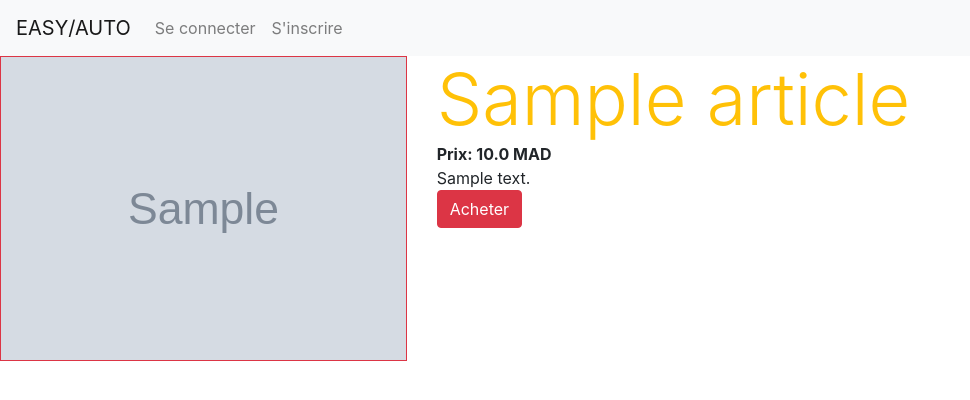
After one commit to OmarDahrouch/DJANGO_Groupe1, a Django app: page /1 in a window 1280 px wide. The commit adds this page. Shown: the top 400 px of the page, without its empty margins (0-970 px from the left). Run offline with Django 4.2, Linux system fonts and the light colour scheme; tables that the repository leaves empty hold one stand-in row (values such as "Sample post"); grey boxes marked "Sample" are stand-in pictures; some libraries are stand-ins or nearby versions.

Commit message:
details of articles

```diff
--- a/article/models.py
+++ b/article/models.py
@@ -4,7 +4,7 @@ from django.db import models
 class Article(models.Model):
     nom_art = models.CharField(max_length=50, default=None)
     categorie = models.CharField(max_length=50, default=None)
-    description = models.CharField(max_length=100)
+    description = models.CharField(max_length=5000)
     ref_article = models.IntegerField()
     prix = models.FloatField()
     qte_stock = models.IntegerField()
--- /dev/null
+++ b/article/templates/article/detail.html
@@ -0,0 +1,23 @@
+{%extends "article/base.html"%}
+
+{%block content%}
+    <div class="row">
+        <div class="col-md-4">
+            <div>
+                <img src="{{ article.new_image.url }}" width="500x" height="500x" alt="" class="img-fluid border border-danger border-4 border-dashed">
+            </div>
+        </div>
+        <div class="col-md-6">
+            <div class="text-warning display-3">
+                {{ article.nom_art }}
+            </div>
+            <div  class="text-lg font-weight-bold">
+               Prix: {{ article.prix }} MAD
+            </div>
+            <div>
+                {{ article.description }}
+            </div>
+            <a href="#"><button class="btn btn-danger">Acheter</button></a>
+        </div>
+    </div>
+{%endblock content%}
--- a/article/templates/article/home.html
+++ b/article/templates/article/home.html
@@ -23,9 +23,9 @@
         <div class="card">
             <img src="{{ article.new_image.url }}" alt="" class="card-ing-top">
             <div class="card-body">
-                <div class="card-title">{{ article.nom_art }}</div>
-                <div style="color:red" class="card-text">{{ article.prix }} MAD</div>
-                <a class="btn btn-warning">Voir</a>
+                <div class="card-title font-weight-bold">{{ article.nom_art }}</div>
+                <div style="color:red" class="card-text font-weight-bold">{{ article.prix }} MAD</div>
+                <a href="{{ article.id }}" class="btn btn-warning">Voir</a>
                 <button class="btn ted btn-success">Ajouter</button>
             </div>
         </div>
--- a/article/urls.py
+++ b/article/urls.py
@@ -5,4 +5,5 @@ app_name = 'article'
 
 urlpatterns = [
     path('', views.home, name="home"),
+    path('<int:myid>', views.detail, name="detail"),
 ]
--- a/article/views.py
+++ b/article/views.py
@@ -15,3 +15,8 @@ def home(request):
     article_article = paginator.get_page(page)
     return render(request, 'article/home.html',
                   {'article_article': article_article})
+
+
+def detail(request, myid):
+    article_article = Article.objects.get(id=myid)
+    return render(request, 'article/detail.html', {'article': article_article})
--- a/users/templates/users/login.html
+++ b/users/templates/users/login.html
@@ -1,10 +1,11 @@
 {% extends 'article/base.html' %}
+{% load crispy_forms_tags %}
 
 {% block content %}
 <h1>Log in</h1>
 <form class="site-form" action="{% url 'users:login' %}" method="post">
     {% csrf_token %}
-    {{ form }}
+        {{form|crispy}}
     <input type="submit" value="Login" />
 </form>
 <p>Not got an account? <a href="{% url 'users:signup' %}">Sign Up</a></p>
--- a/users/templates/users/signup.html
+++ b/users/templates/users/signup.html
@@ -8,7 +8,7 @@
     <form method="POST">
         {% csrf_token %}
         <div class="form-group">
-            {{ form }}
+            {{form|crispy}}
         </div>
         <div class="form-group">
             <button class="btn btn-primary" type="submit">S'inscrire</button>
```
Also changed, not shown: article/migrations/0008_alter_article_description.py (added), media/article/pneu.jpg (added).
